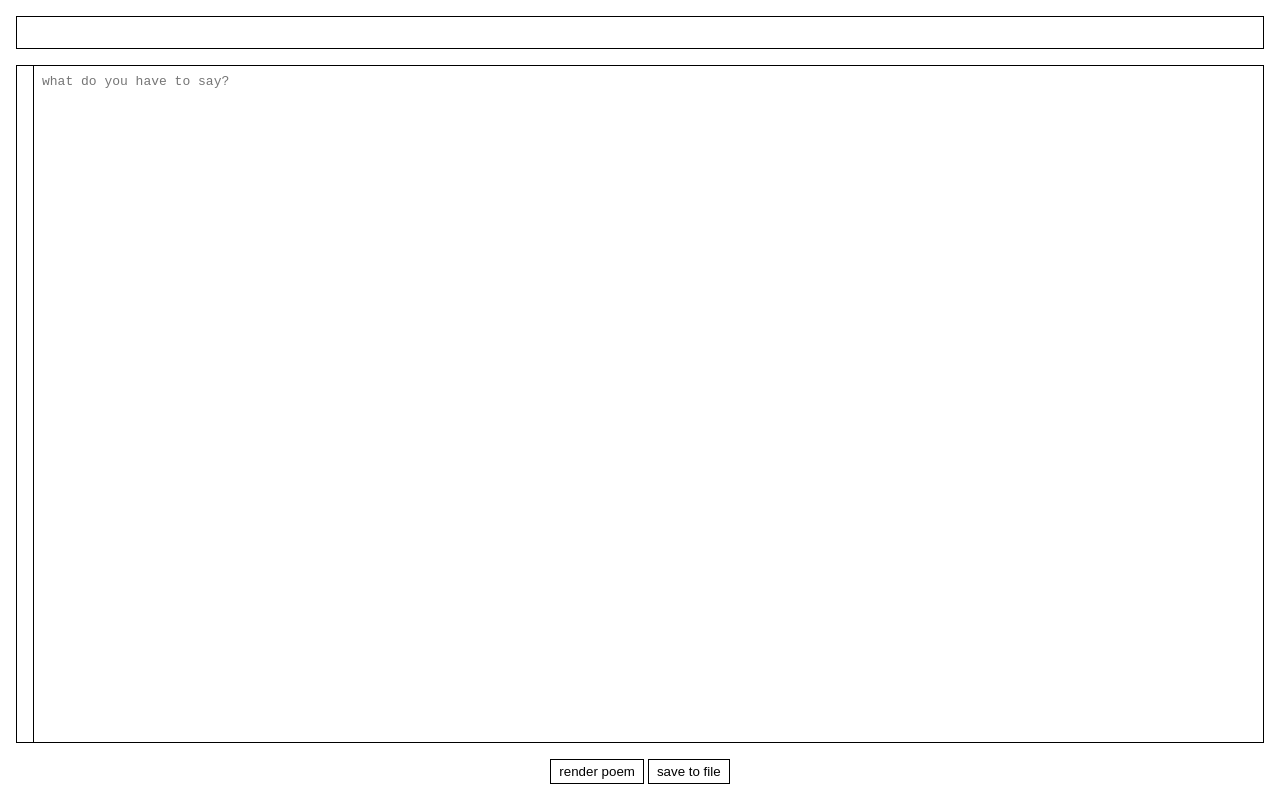
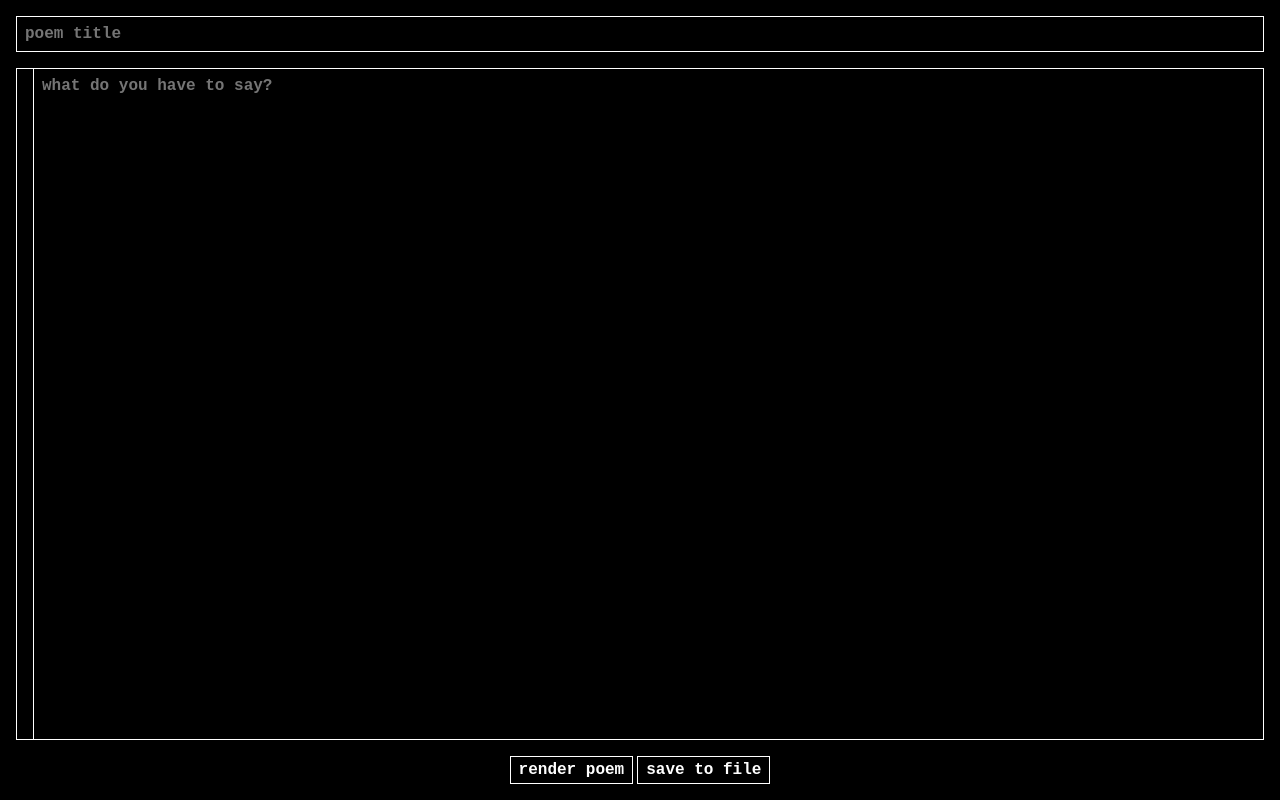
Before and after one commit to rozy-dixon/memyselfandi, a website: page creation.html in a window 1280 px wide. Drawn offline with Linux system fonts and the light colour scheme.

Commit message:
text editor css consistency

```diff
--- a/creation.html
+++ b/creation.html
@@ -26,6 +26,7 @@
                 height: 100%;
                 display: flex;
                 flex-direction: column;
+                background-color: #000000;
             }
 
             /*#endregion*/
@@ -37,10 +38,12 @@
                 margin: 1rem;
                 margin-bottom: 0rem;
                 resize: none;
-                font-family: monospace;
+                font-family: Courier New, Courier, Lucida Sans Typewriter, Lucida Typewriter, monospace;
+                font-weight: bold;
+                font-size: medium;
                 border-radius: 0rem;
-                border: 1px solid #000000;
-                background-color: #ffffff;
+                border: 1px solid #ffffff;
+                background-color: #000000;
             }
             #title:focus {
                 outline: none;
@@ -51,8 +54,8 @@
                 padding: 0rem;
                 margin: 1rem;
                 border-radius: 0rem;
-                border: 1px solid #000000;
-                background-color: #ffffff;
+                border: 1px solid #ffffff;
+                background-color: #000000;
                 display: flex;
                 position: relative;
             }
@@ -62,8 +65,11 @@
                 padding: 0.5rem;
                 resize: none;
                 flex: 1;
-                font-family: monospace;
+                font-family: Courier New, Courier, Lucida Sans Typewriter, Lucida Typewriter, monospace;
                 font-size: medium;
+                font-weight: bold;
+                color: #ffffff;
+                background-color: #000000;
             }
             #poem:focus {
                 outline: none;
@@ -72,9 +78,11 @@
             #numbers {
                 text-align: right;
                 padding: 0.5rem;
-                font-family: monospace;
+                font-family: Courier New, Courier, Lucida Sans Typewriter, Lucida Typewriter, monospace;
                 font-size: medium;
-                border-right: 1px solid #000000;
+                font-weight: bold;
+                color: #ffffff;
+                border-right: 1px solid #ffffff;
             }
 
             /*#endregion*/
@@ -87,12 +95,16 @@
             }
 
             .button {
+                font-family: Courier New, Courier, Lucida Sans Typewriter, Lucida Typewriter, monospace;
+                font-weight: bold;
+                font-size: medium;
                 padding: 0.25rem 0.5rem;
-                border: 1px solid #000000;
-                background-color: #ffffff;
+                color: #ffffff;
+                border: 1px solid #ffffff;
+                background-color: #000000;
             }
             .button:active {
-                background-color: lightgrey;
+                background-color: #3f3f3f;
             }
 
             /*#endregion*/
@@ -102,7 +114,7 @@
     <!--#region --------------------------------- HTML BODY -->
 
     <body onload="loadContent()">
-        <input type="text" id="title" />
+        <input type="text" id="title" placeholder="poem title"/>
         <div id="textarea">
             <div id="numbers"></div>
             <textarea id="poem" autofocus="true" placeholder="what do you have to say?"></textarea>
```
